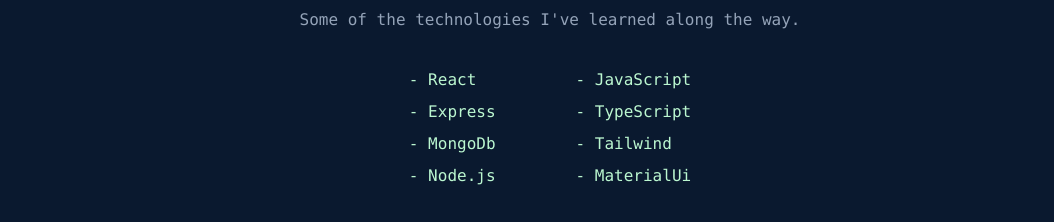
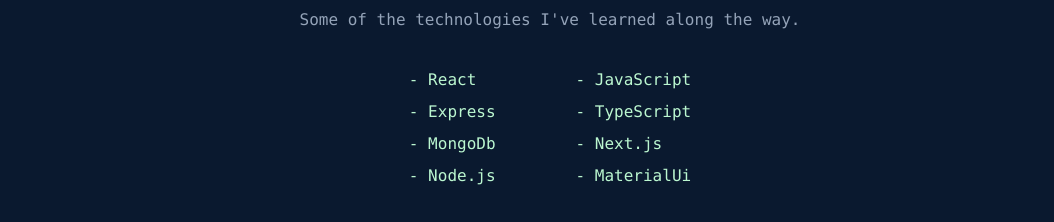
Before and after one commit to jimmyvallejo/portfolio-site, a React (Create React App) app: page / in a window 1280 px wide. Shown: the part 2020-2242 px from the top of the page, without its empty margins (90-1144 px from the left). Built offline with nearby package versions, Linux system fonts and the light colour scheme.

Commit message:
updated skills

```diff
--- a/src/components/About.js
+++ b/src/components/About.js
@@ -80,7 +80,7 @@
         <ol className="ml-10">
           <li className="list opacity-0 mt-2">- JavaScript</li>
           <li className="list opacity-0 mt-2">- TypeScript</li>
-          <li className="list opacity-0 mt-2">- Tailwind</li>
+          <li className="list opacity-0 mt-2">- Next.js</li>
           <li className="list opacity-0 mt-2">- MaterialUi</li>
         </ol>
       </div>
```
